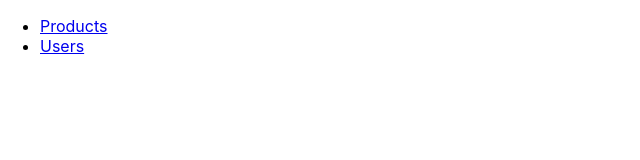
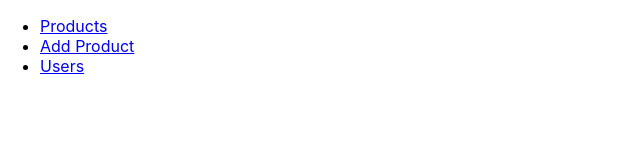
Before and after one commit to tuuk79/e-commerce, a React (Create React App) app: page / in a window 1280 px wide. Shown: the top 160 px of the page, without its empty margins (0-640 px from the left). Built offline with nearby package versions, Linux system fonts and the light colour scheme.

Commit message:
added routing to product-add page

```diff
--- a/src/App.js
+++ b/src/App.js
@@ -1,6 +1,7 @@
 import React from 'react';
 import './App.css';
 import ProductList from './product/product-list';
+import ProductAdd from './product/product-add';
 import UserList from './user/user-list';
 import { BrowserRouter as Router, Route, Link } from "react-router-dom";
 
@@ -14,12 +15,16 @@ function App() {
 							<Link to="/product-list">Products</Link>
 						</li>
 						<li>
+							<Link to="/product-add">Add Product</Link>
+						</li>
+						<li>
 							<Link to="/user-list">Users</Link>
 						</li>
 					</ul>
 				</nav>
 
 				<Route path="/product-list" exact component={ProductList} />
+				<Route path="/product-add" exact component={ProductAdd} />
 				<Route path="/user-list" exact component={UserList} />
 			</div>
 		</Router>
```
